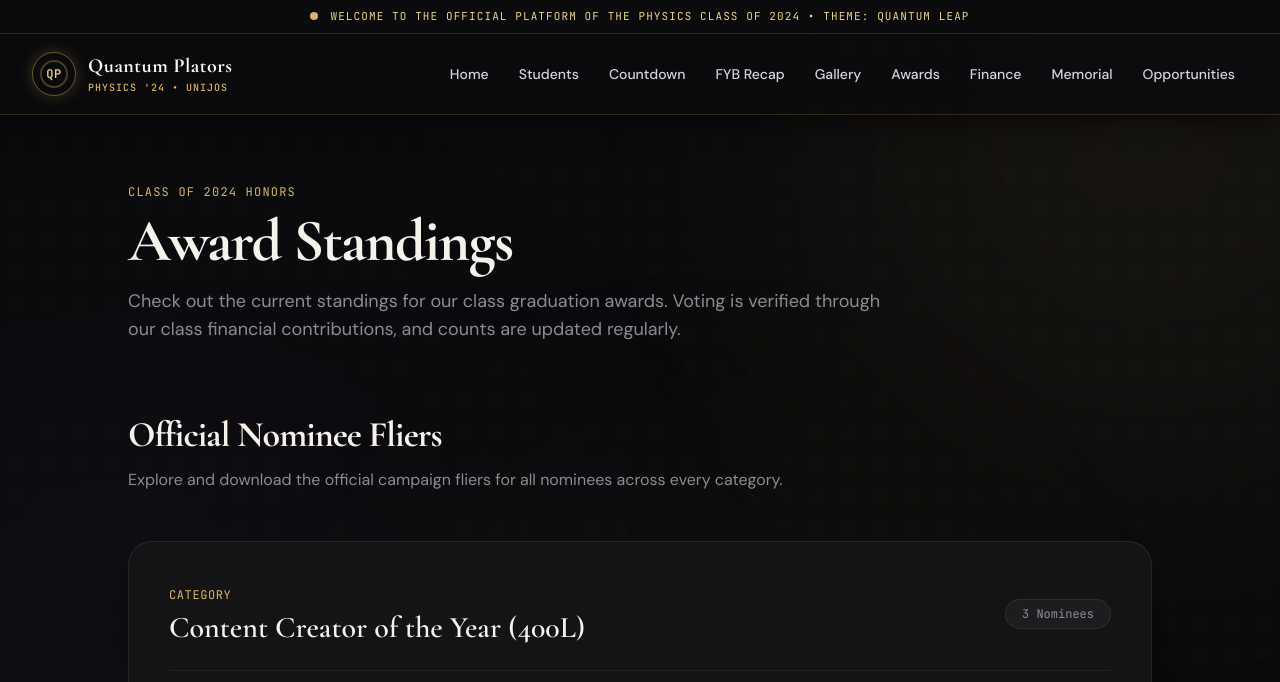
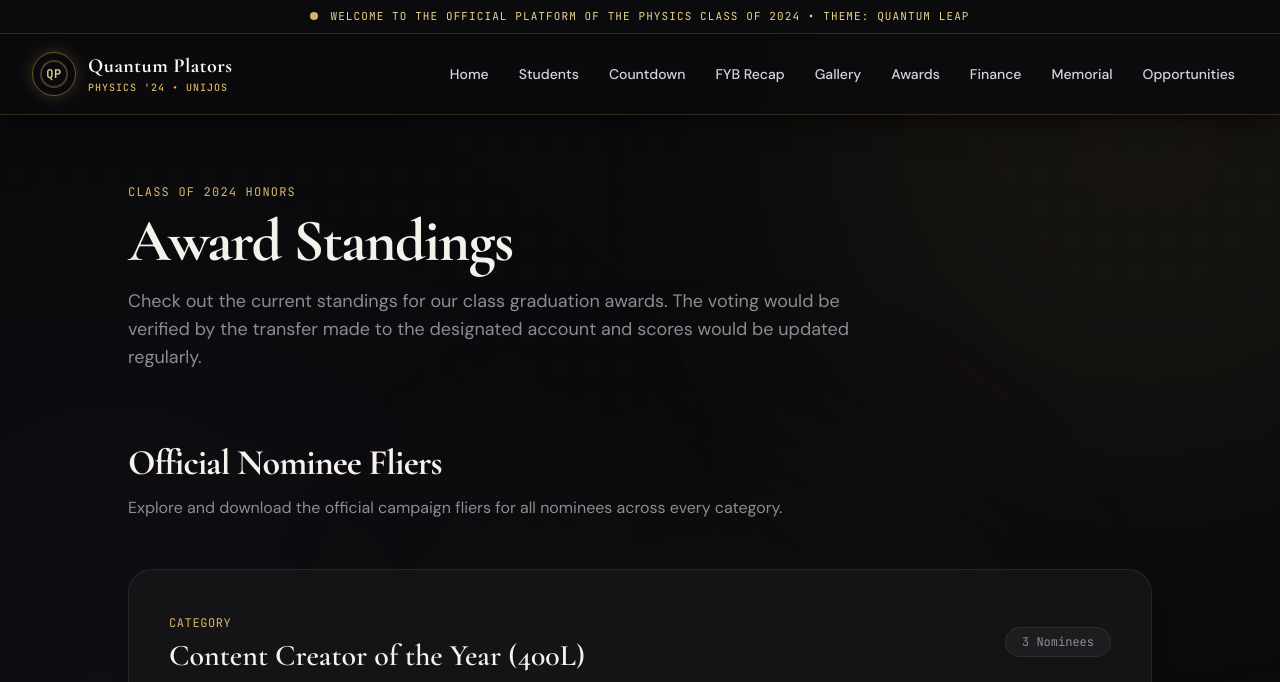
Before and after one commit to Lifeuntold1/quantum-plators, an Astro site: page /awards in a window 1280 px wide. Shown: the top 682 px of the page. Built offline with nearby package versions, Linux system fonts and the light colour scheme; Astro itself is replaced by a stand-in of ours.

Commit message:
docs: update voting verification text on awards page

```diff
--- a/src/pages/awards/index.astro
+++ b/src/pages/awards/index.astro
@@ -44,7 +44,7 @@ const flierCategories = Object.keys(fliersByCategory).sort((a, b) => {
         Award Standings
       </h1>
       <p class="mt-4 text-base sm:text-lg font-body text-muted leading-relaxed">
-        Check out the current standings for our class graduation awards. Voting is verified through our class financial contributions, and counts are updated regularly.
+        Check out the current standings for our class graduation awards. The voting would be verified by the transfer made to the designated account and scores would be updated regularly.
       </p>
     </div>
 
```
